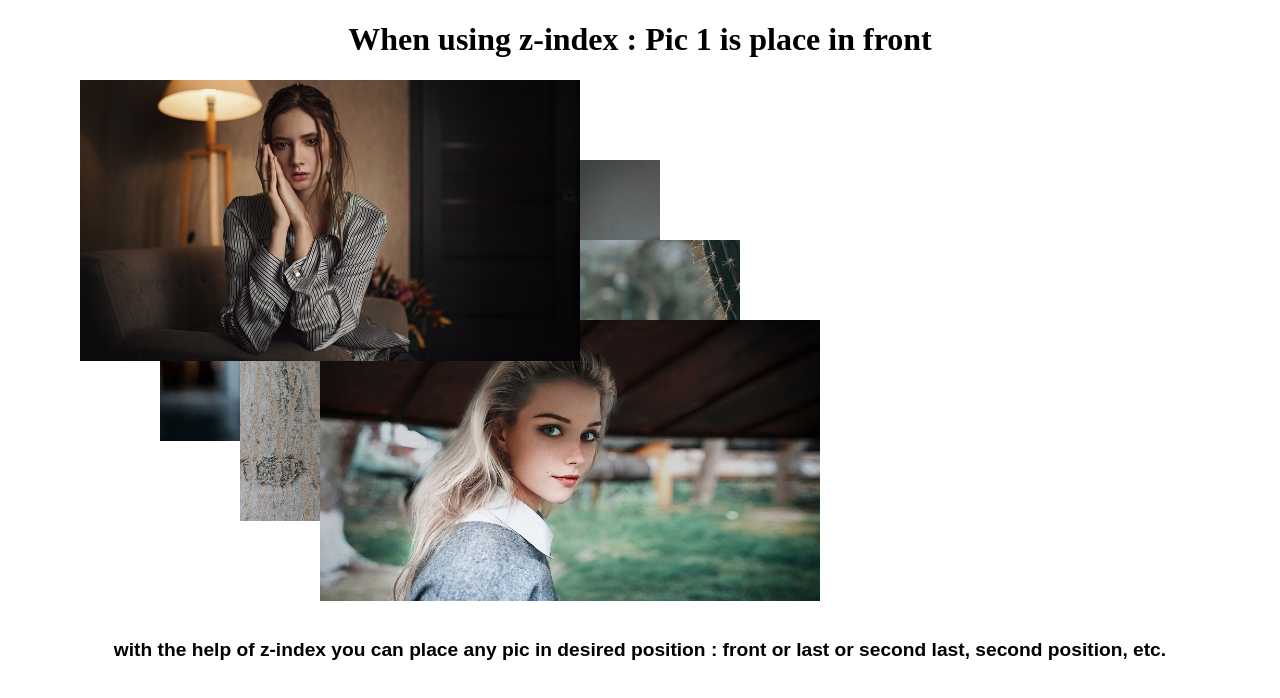
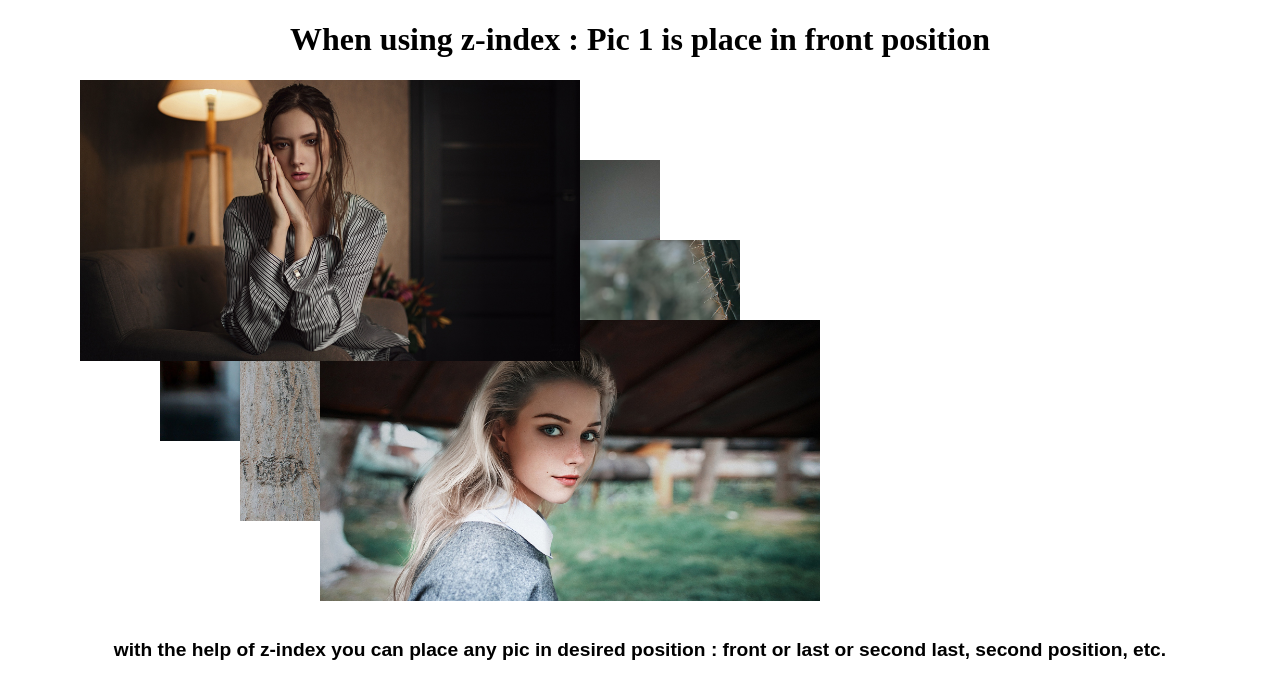
Before and after one commit to kumardevanshu7/CSS-Basic-Codes, a plain HTML site: page 5. CSS - Advance Properties/4. zindex_02.html in a window 1280 px wide. Drawn offline with Linux system fonts and the light colour scheme.

Commit message:
z-index : File 02

```diff
--- a/5. CSS - Advance Properties/4. zindex_02.html
+++ b/5. CSS - Advance Properties/4. zindex_02.html
@@ -47,7 +47,7 @@
 
   </head>
   <body>
-    <center><h1>When using z-index : Pic 1 is place in front</h1></center>
+    <center><h1>When using z-index : Pic 1 is place in front position</h1></center>
     <div>
       <img src="/img/zindex-01.jpg" alt="model1" class="layer1" />
     </div>
```
